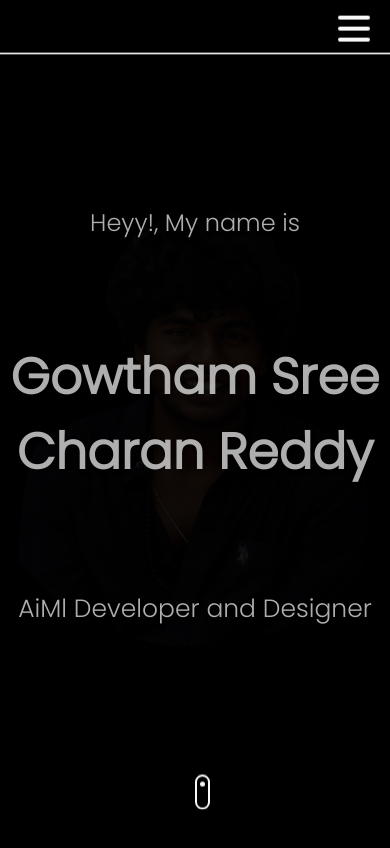
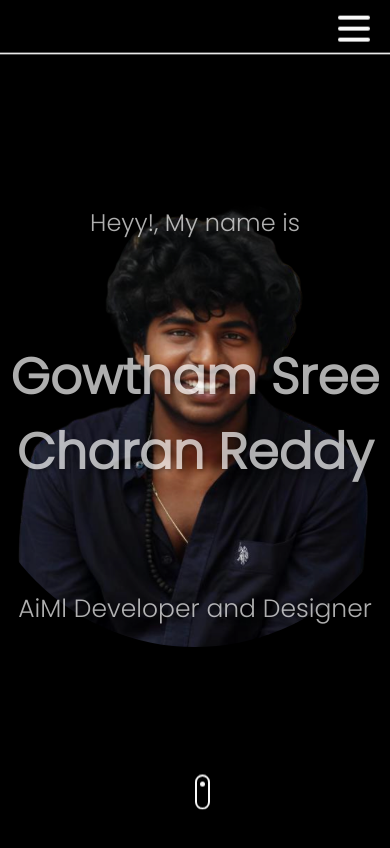
Before and after one commit to geethikareddy-ux/new1, a React (Create React App) app: page / in a window 390 px wide. Shown: the top 848 px of the page. Built offline with nearby package versions, Linux system fonts and the light colour scheme.

Commit message:
Make landing page photo 100% opacity

```diff
--- a/src/components/Landing/Landing.module.css
+++ b/src/components/Landing/Landing.module.css
@@ -21,7 +21,7 @@
   width: 100%;
   height: 100%;
   object-fit: cover;
-  opacity: 0.15;
+  opacity: 1;
   transition: all 0.3s ease;
 }
 
@@ -99,9 +99,6 @@
     height: 300px;
   }
 
-  .overlayPhoto {
-    opacity: 0.1;
-  }
 
   .landing {
     flex-direction: column;
```
